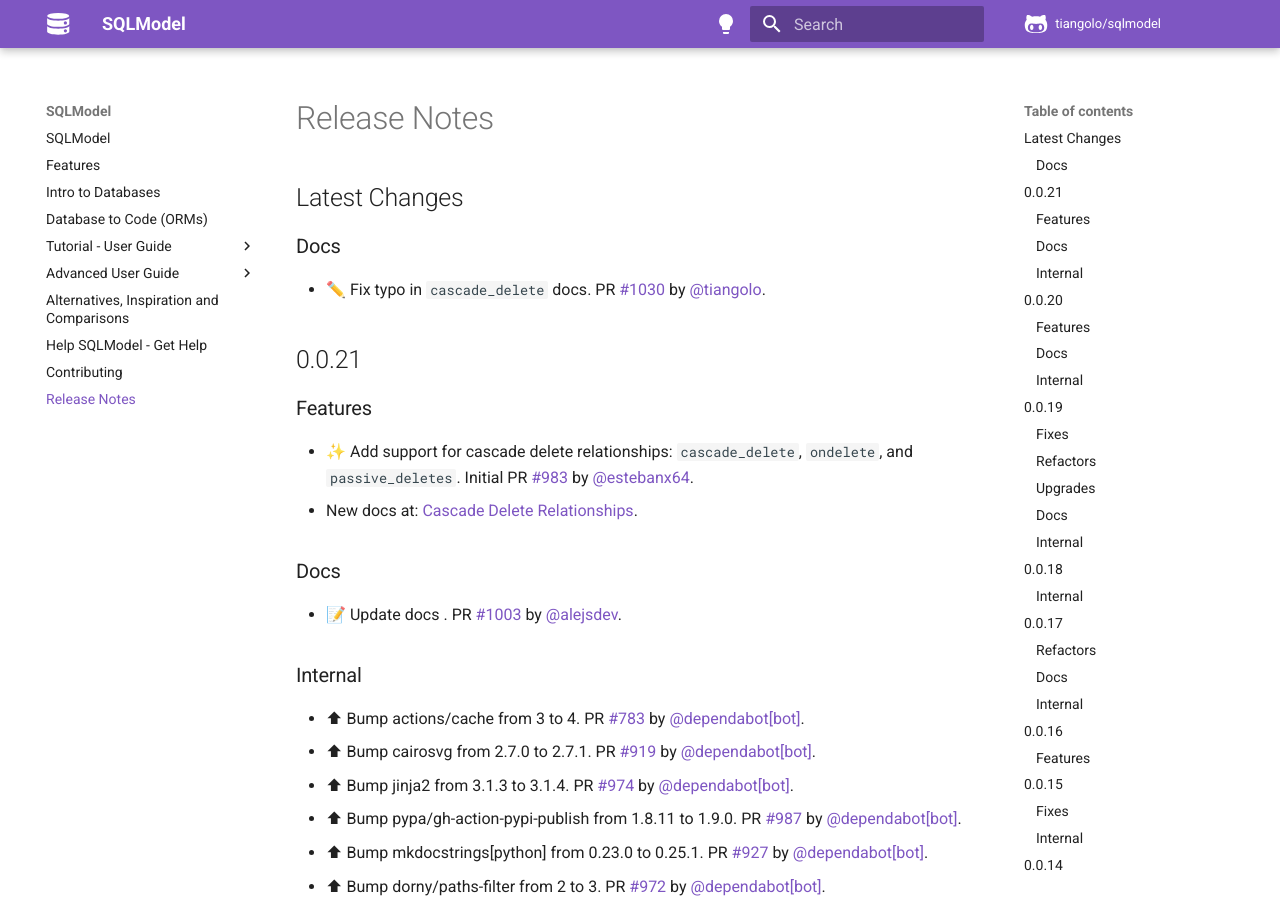
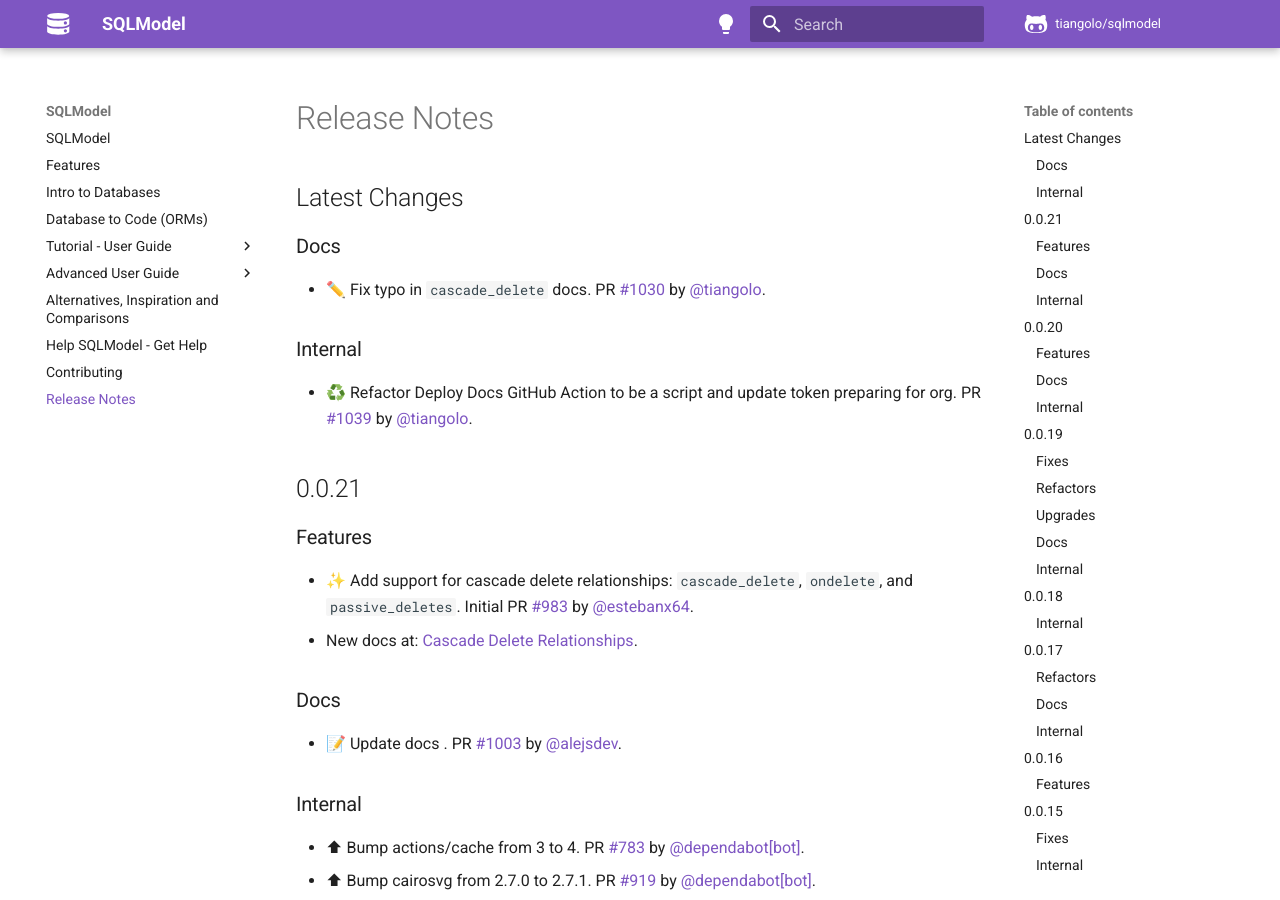
Before and after one commit to sztrakabalint/fastapi-sqlmodel, an MkDocs documentation site: the page built from docs/release-notes.md, in a window 1280 px wide and 900 px high. Built offline with MkDocs 1.6.1 and Material for MkDocs 9.7.7, drawn with Linux system fonts in a browser that asks for light colours; comment, search, counter and statistics services are not loaded.

Commit message:
📝 Update release notes

```diff
--- a/docs/release-notes.md
+++ b/docs/release-notes.md
@@ -5,6 +5,10 @@
 ### Docs
 
 * ✏️ Fix typo in `cascade_delete` docs. PR [#1030](https://github.com/tiangolo/sqlmodel/pull/1030) by [@tiangolo](https://github.com/tiangolo).
+
+### Internal
+
+* ♻️ Refactor Deploy Docs GitHub Action to be a script and update token preparing for org. PR [#1039](https://github.com/tiangolo/sqlmodel/pull/1039) by [@tiangolo](https://github.com/tiangolo).
 
 ## 0.0.21
 
```
